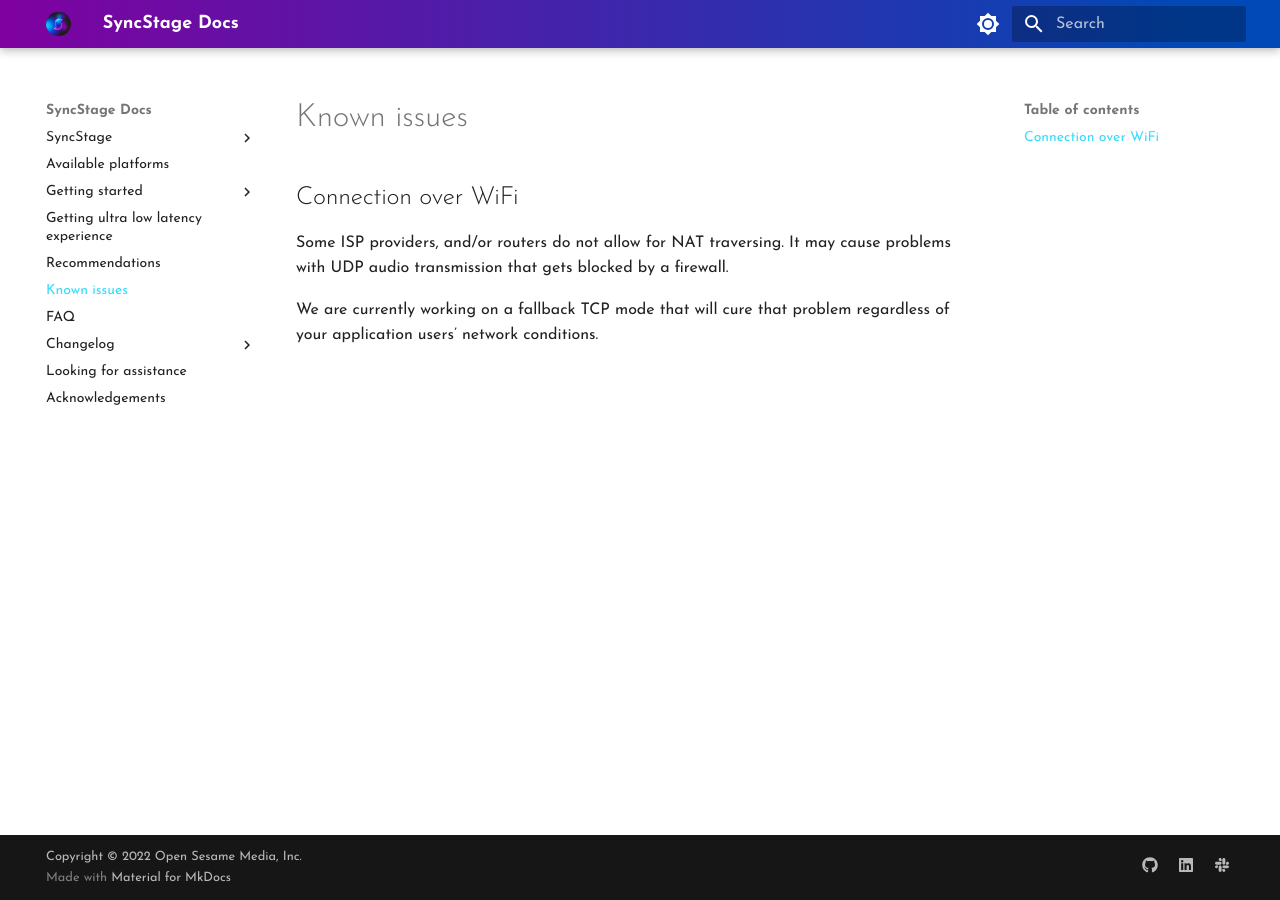
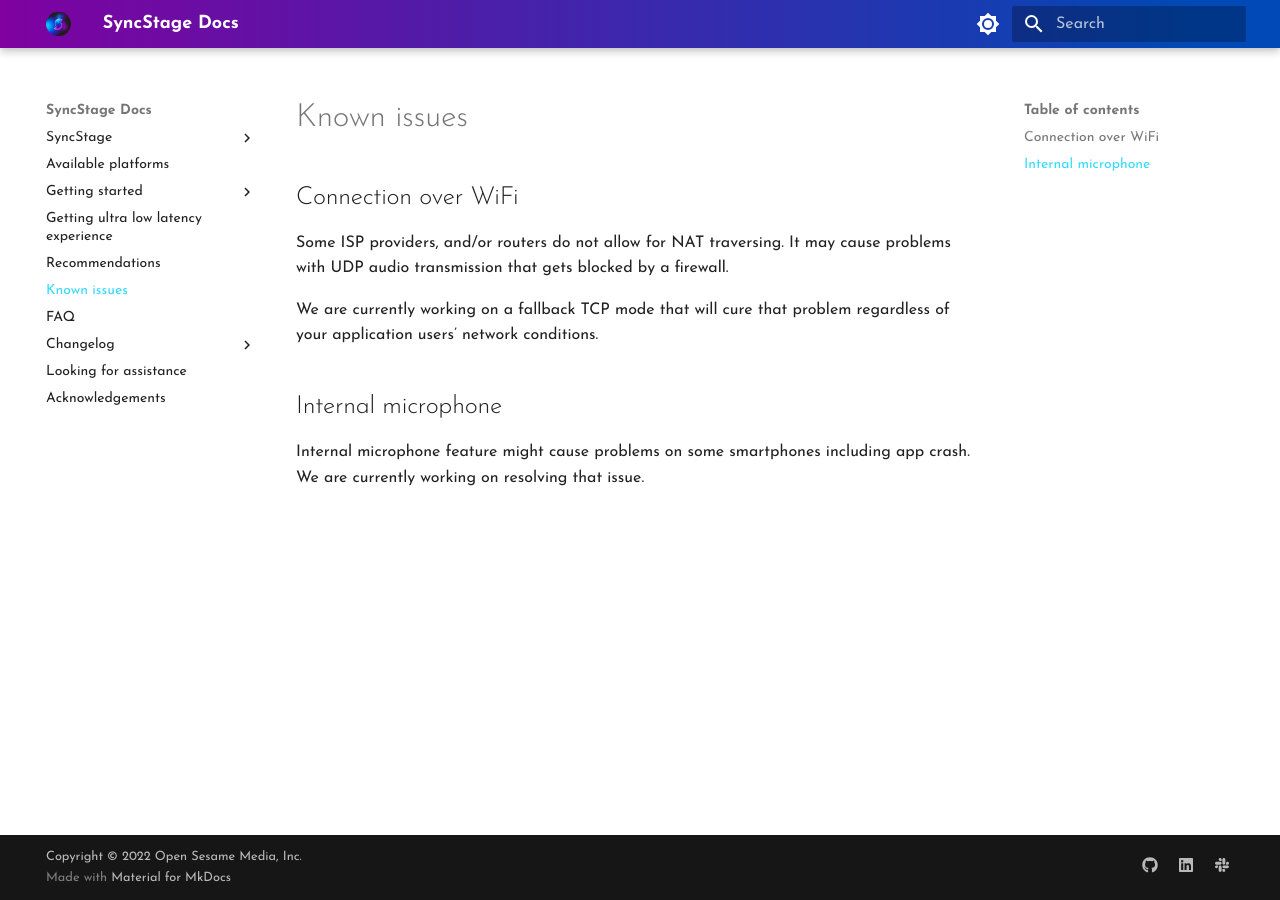
Before and after one commit to opensesamemedia/syncstage-docs, an MkDocs documentation site: the page built from docs/known-issues.md, in a window 1280 px wide. Built offline with MkDocs 1.6.1 and Material for MkDocs 9.7.7, drawn with Linux system fonts in a browser that asks for light colours.

Commit message:
added known issues

```diff
--- a/docs/android-changelog.md
+++ b/docs/android-changelog.md
@@ -3,9 +3,11 @@
 #### Added
 
 * Toggle direct monitor
+
 #### Changed
 
 #### Fixed
+* Internal microphone crashes
 
 ### [Version 0.1.0 2023-01-03]
 #### Added
--- a/docs/known-issues.md
+++ b/docs/known-issues.md
@@ -3,3 +3,7 @@
 Some ISP providers, and/or routers do not allow for NAT traversing. It may cause problems with UDP audio transmission that gets blocked by a firewall.
 
 We are currently working on a fallback TCP mode that will cure that problem regardless of your application users’ network conditions.
+
+## Internal microphone
+
+Internal microphone feature might cause problems on some smartphones including app crash. We are currently working on resolving that issue.
```
